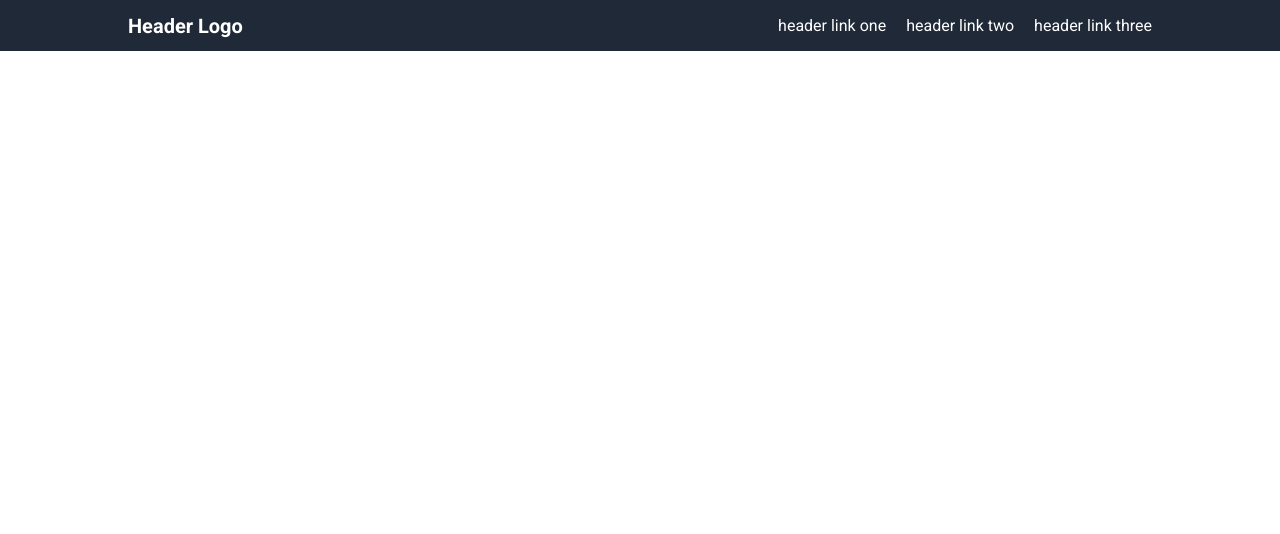
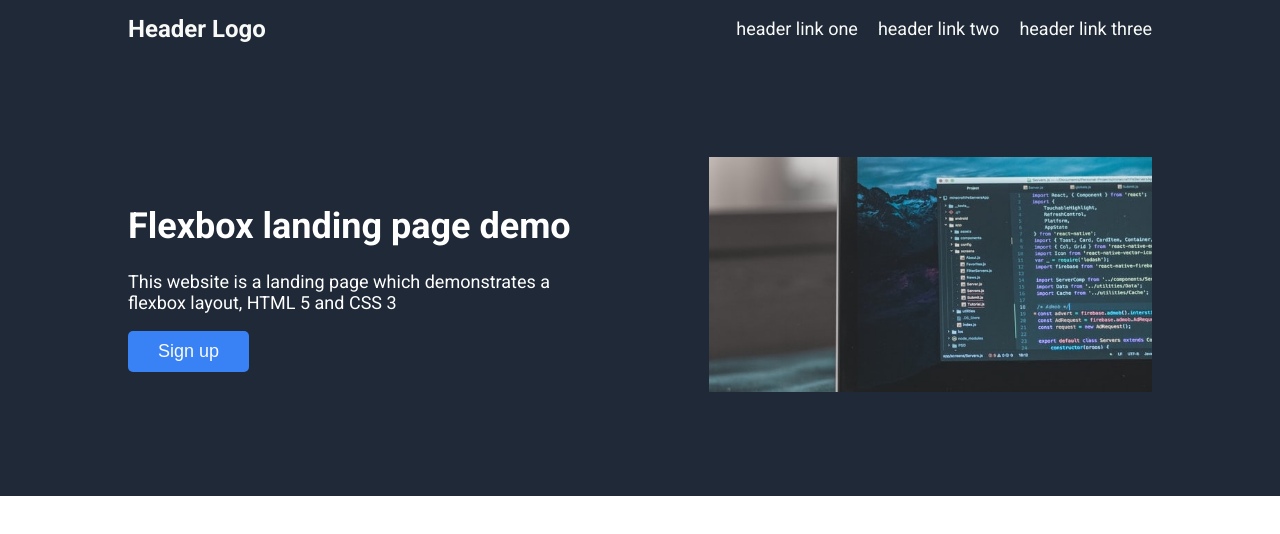
Before and after one commit to robdivincenzo/landingpage-demo, a plain HTML site: page index.html in a window 1280 px wide. Drawn offline with Linux system fonts and the light colour scheme.

Commit message:
Create hero teaser section

```diff
--- a/index.html
+++ b/index.html
@@ -18,7 +18,16 @@
             </ul>
         </nav>
     </header>
-    <secton></secton>
+    <secton class="hero-teaser">
+        <div class="left-teaser">
+            <h1>Flexbox landing page demo</h1>
+            <p>This website is a landing page which demonstrates a flexbox layout, HTML 5 and CSS 3</p>
+            <button class="cta-button">Sign up</button>
+        </div>
+        <div class="right-teaser">
+            <img class="placeholder-image" src="./img/hero-image.jpg" />
+        </div>
+    </secton>
     <secton></secton>
     <secton></secton>
     <footer></footer>
--- a/styles.css
+++ b/styles.css
@@ -3,29 +3,60 @@
 :root {
     --dark-bg: #1f2937;
     --blue-accent: #3882F6;
+    --off-white: #f9faf8;
 }
 
 body {
     padding: 0;
     margin: 0;
     font-family: 'Roboto', sans-serif;
+    font-size: 18px;
 }
 body > * {
     padding: 0 10%;
 }
+
+.cta-button {
+    background: var(--blue-accent);
+    color: var(--off-white);
+    padding: 10px 30px;
+    font-size: 18px;
+    border: 0;
+    border-radius: 5px;
+}
+/* Start Header Styles */
 header {
     background-color: var(--dark-bg);
-    color: #fff;
+    color: var(--off-white);
     display: flex;
     justify-content: space-between;
     align-items: center;
 }
 header .logo {
     font-weight: bold;
-    font-size: 20px;
+    font-size: 24px;
+    color: var(--off-white);
 }
 nav > ul {
     list-style: none;
     display: flex;
     gap: 20px;
 }
+/* End Header Styles */
+
+/* Start Hero Teaser Styles */
+.hero-teaser {
+    display: flex;
+    align-items: center;
+    justify-content: space-between;
+    gap: 100px;
+    background: var(--dark-bg);
+    color: #fff;
+    padding-top: 100px;
+    padding-bottom: 100px;
+}
+.right-teaser img {
+    height: auto;
+    width: 100%;
+}
+/* End Hero Teaser Styles */
```
Also changed, not shown: img/hero-image.jpg (added).
